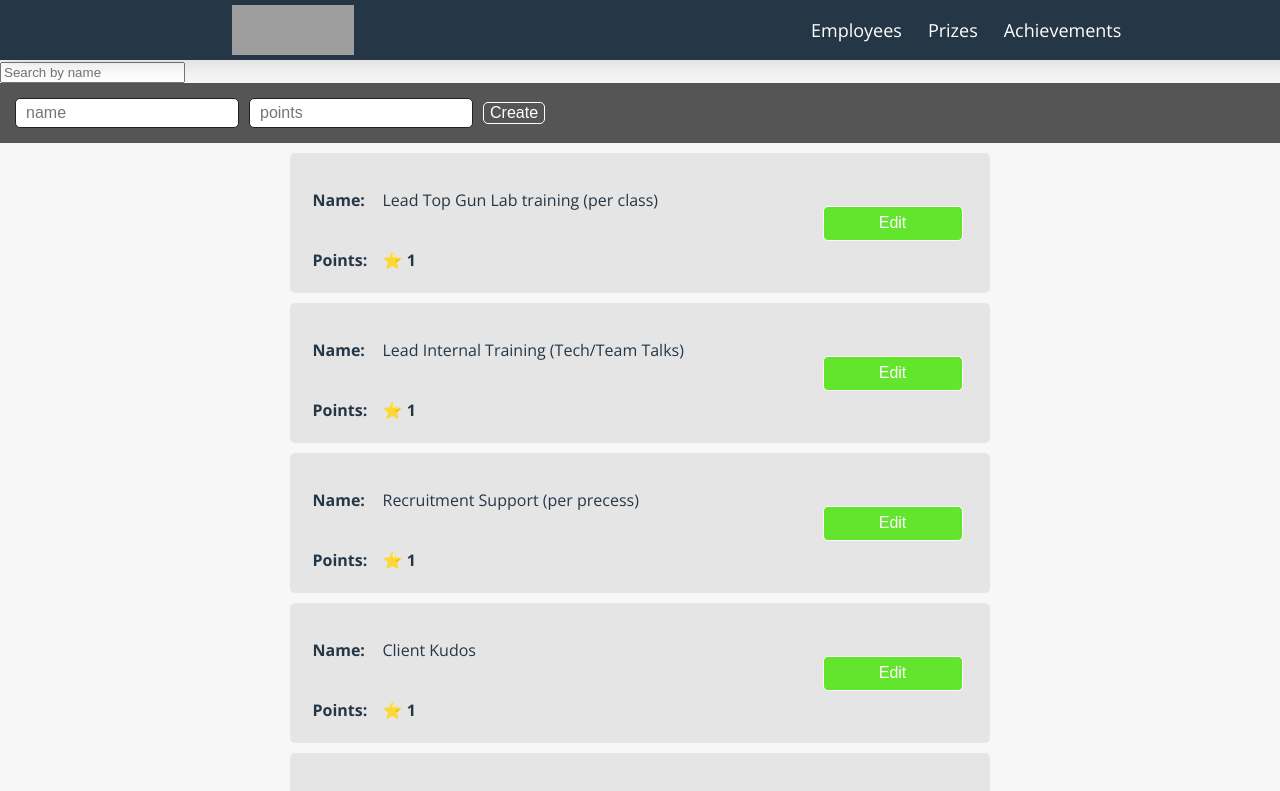
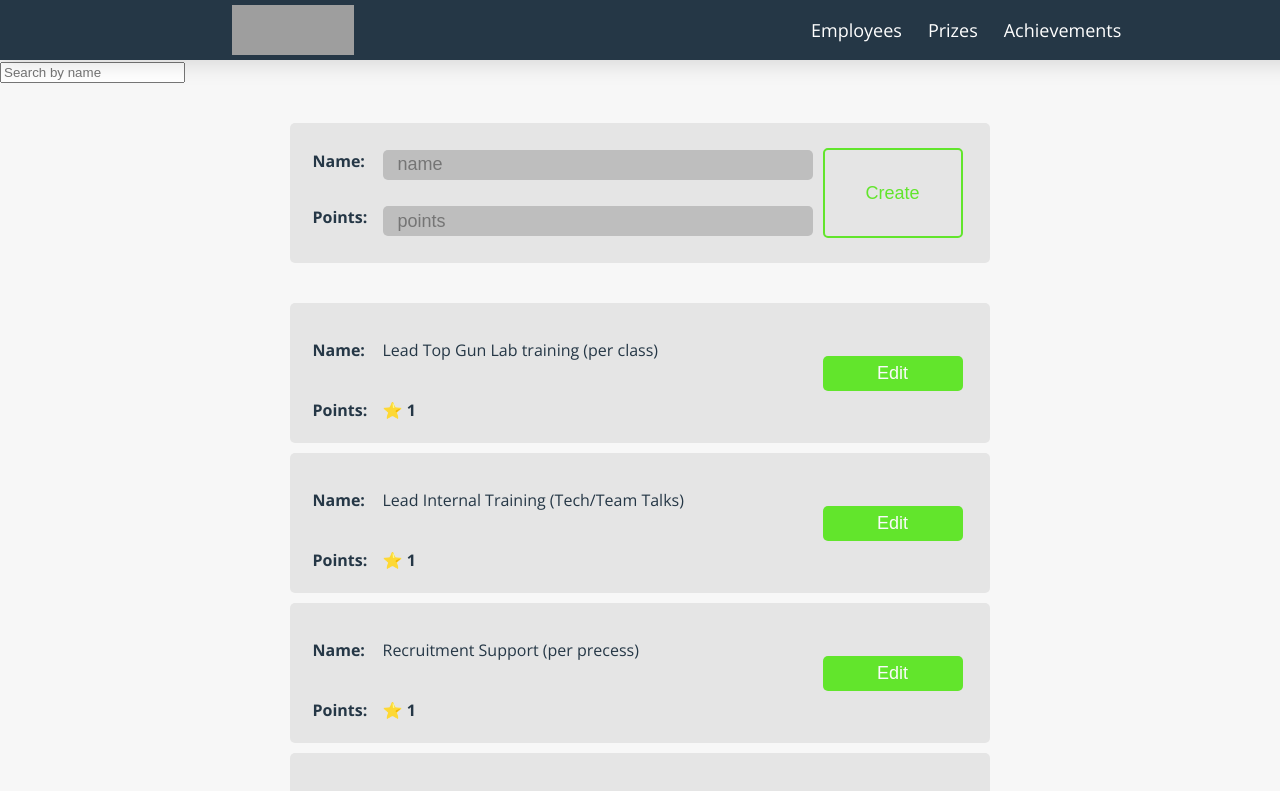
Before and after one commit to vanessamontesb/Team-people-app, a React (Create React App) app: page /#/achievements in a window 1280 px wide. Shown: the top 791 px of the page. Built offline with nearby package versions, Linux system fonts and the light colour scheme; data requests are answered from the project's data file; grey boxes are pictures that could not be loaded.

Commit message:
achievemnts form styled

```diff
--- a/src/pages/Achievement/AchievementList.js
+++ b/src/pages/Achievement/AchievementList.js
@@ -81,7 +81,7 @@ class AchievementList extends Component {
 
   createTextInput = (value, field) => (
     <input
-      className="AchievementInput"
+      className="achievement_inputcreate"
       required
       type="text"
       name={field}
@@ -127,25 +127,34 @@ class AchievementList extends Component {
             value={filterText}
           />
         </div>
-        <div
-        className="formContainer"
-        >
+        <div className="achievement_grid_wrapper">
             {createCharacterError && <p>An error ocurred creating Character</p>}
             <form
-            className="creatAchievementform"
+              className="achievement_formcreate"
               onSubmit={e => this.createCharacter(e)}
             >
+              <div className="achievement_inputcreate_container">
+                <b><label>Name:</label></b>
                 {this.createTextInput(name, "name")}
+                <b><label>Points:</label></b>
                 {this.createTextInput(points, "points")}
+              </div>
 
-            <button type="submit">Create</button>
+              <button type="submit" className="button_general achievement_saveform_button">
+                Create
+              </button>
             </form>
-        </div>
-        <div className="achievement_grid_wrapper">
+
           {filteredachievements.map(({ id, name, points }) => (
-            <Link  className="achievement_grid" key={id} to={`/achievements/${id}`}>
+            <Link
+              className="achievement_grid"
+              key={id}
+              to={`/achievements/${id}`}
+            >
               <Achievements name={name} points={points} />
-              <button className="general_button achievement_edit_button">Edit</button>
+              <button className="button_general achievement_edit_button">
+                Edit
+              </button>
             </Link>
           ))}
         </div>
--- a/src/pages/Achievement/pageAchievement.css
+++ b/src/pages/Achievement/pageAchievement.css
@@ -1,31 +1,49 @@
-@import url('https://fonts.googleapis.com/css?family=Open+Sans:400,400i,700&display=swap" rel="stylesheet');
-
 body{
   background-color: #f7f7f7;
 }
 
-.formContainer {
-  color: #fff;
-  padding: 10px;
-  background-color: #555;
+.achievement_formcreate{
+  margin: 40px 0;
+  display: grid;
+  justify-content: center;
+  grid-gap: 5px;
+  grid-template-columns: minmax(450px, 500px) minmax(100px, 150px);
+  grid-template-rows: repeat(auto-fill, 140px);
+  border-radius: 5px;
+  background: #e5e5e5;
+  color: #253746;
+}
+.achievement_inputcreate_container{
+  display: grid;
+  grid-template: 30px 30px / 70px 1fr;
+  align-content: space-evenly
+}
+.achievement_inputcreate{
+  border-radius: 5px;
+  background: #bebebe;
+  align-items: start;
+  border: none;
+  color: #fafafa;
+  font-size: 18px;
+  padding-left: 15px;
 }
 
-.createAchievementform {
-  display: grid;
-  grid-template-columns: repeat(3, 1fr);
-  grid-template-rows: repeat(4, auto);
+.achievement_saveform_button {
+  text-align: center;
+  height: 90px;
+  align-self: center;
+  background: #e5e5e5;;
+  border: 2px solid #62e52c;
+  color: #62e52c;
+}
+.achievement_saveform_button:hover {
+  background: #d1ecc6;
+
 }
 
 .achievement_grid_wrapper {
   max-width: 700px;
   margin: 0 auto;
-}
-
-.achievement_edit_button {
-  text-align: center;
-  background: #62e52c;
-  height: 35px;
-  align-self: center;
 }
 
 .achievement_grid {
@@ -40,37 +58,14 @@ body{
   background: #e5e5e5;
   color: #253746;
 }
-.AchievementInput {
-  margin: 5px;
-  border-radius: 5px;
-  border: 1px solid #222;
-  font-size: 16px;
-  padding: 5px 5px 5px 10px;
+
+.achievement_edit_button {
+  text-align: center;
+  height: 35px;
+  align-self: center;
 }
 
-.editAchivementContainer {
-  text-align: center;
-}
 
-.editAchievementForm {
-  display: grid;
-  grid-template-columns: repeat(3, 1fr);
-  grid-template-rows: repeat(4, auto);
-}
-
-.deleteButton {
-  text-align: center;
-  background: rgb(218, 111, 11);
-}
-
-.edit_button {
-  background: #62e52c;
-}
-.containerAchievementEdit {
-  display: flex;
-  justify-content: center;
-  align-items: center;
-}
 
 @media (max-width: 768px) {
 }
```
Lines whose indentation alone changed are shown as unchanged.
